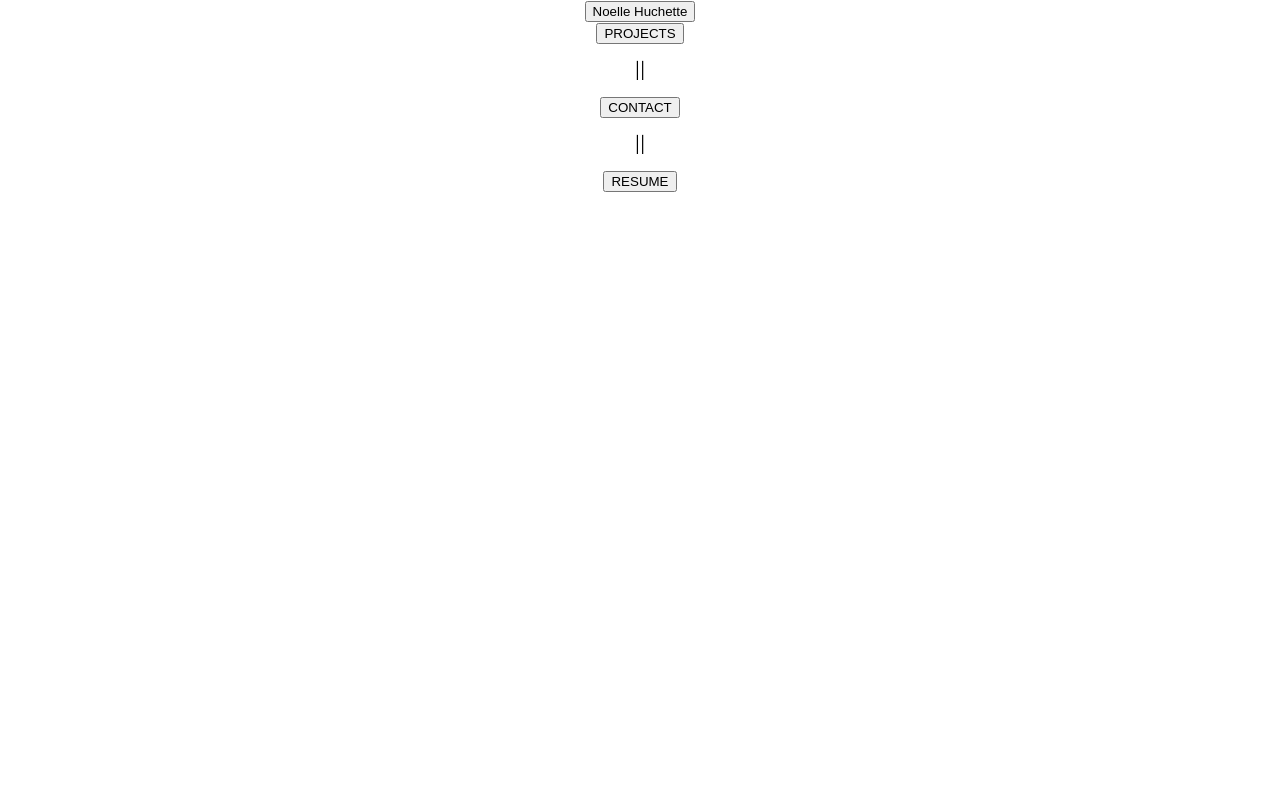
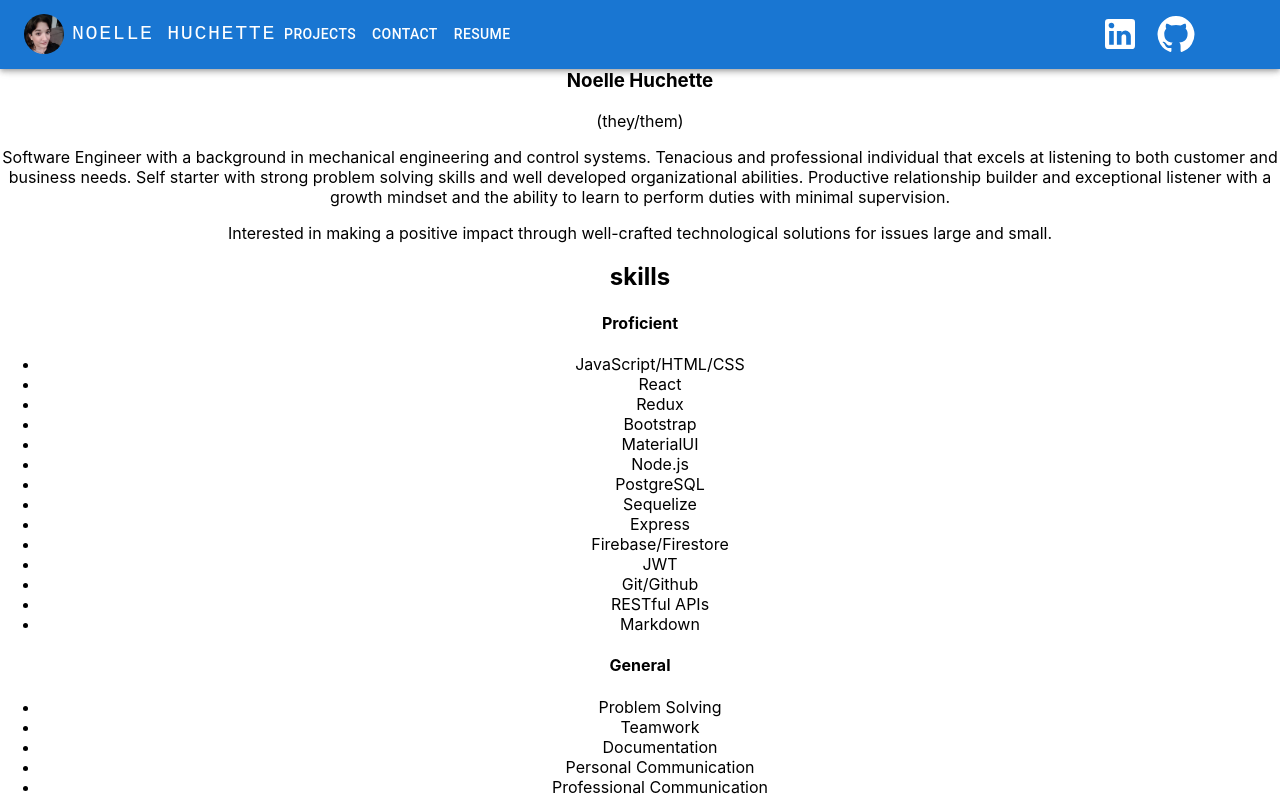
Before and after one commit to noellehuchette/portfolio-mui, a React (Create React App) app: page /contact in a window 1280 px wide. Shown: the top 798 px of the page. Built offline with nearby package versions, Linux system fonts and the light colour scheme.

Commit message:
building up navbar

```diff
--- a/package.json
+++ b/package.json
@@ -6,6 +6,7 @@
     "@emotion/react": "^11.10.5",
     "@emotion/styled": "^11.10.5",
     "@fontsource/roboto": "^4.5.8",
+    "@mui/icons-material": "^5.11.0",
     "@mui/material": "^5.11.3",
     "@testing-library/jest-dom": "^5.16.5",
     "@testing-library/react": "^13.4.0",
@@ -15,6 +16,7 @@
     "react-dom": "^18.2.0",
     "react-redux": "^8.0.5",
     "react-router-dom": "^6.6.1",
+    "react-router-hash-link": "^2.4.3",
     "react-scripts": "^5.0.1",
     "redux": "^4.2.0",
     "redux-devtools-extension": "^2.13.9",
--- a/src/App.js
+++ b/src/App.js
@@ -1,11 +1,15 @@
 import React from 'react';
 import './App.css';
 import Nav from './client/components/Nav/index';
+import Routes from './client/components/Routes';
+import Footer from './client/components/Footer';
 function App() {
   return (
     <div className="App">
       <main>
-        <Nav />
+        {/* <Nav /> */}
+        <Routes />
+        {/* <Footer /> */}
       </main>
     </div>
   );
--- a/src/client/components/Footer/index.js
+++ b/src/client/components/Footer/index.js
@@ -0,0 +1,16 @@
+import React from 'react';
+import './style.css';
+
+const Footer = () => {
+  return (
+    <div className="footer">
+      <p>||</p>
+      <a href="https://www.linkedin.com/in/noelle-huchette/">LinkedIn</a>
+      <p>||</p>
+      <a href="https://github.com/noellehuchette">Github</a>
+      <p>||</p>
+    </div>
+  );
+};
+
+export default Footer;
--- a/src/client/components/Main/index.js
+++ b/src/client/components/Main/index.js
@@ -0,0 +1,84 @@
+import React from 'react';
+import './style.css';
+
+const Main = () => {
+  return (
+    <div className="home-block">
+      <div className="personal-info">
+        <div className="headshot-block">
+          {/* <img className="headshot" src="/headshot.jpg" alt="Noelle Huchette" /> */}
+        </div>
+        <div className="bio-block">
+          <div className="block-content">
+            <div className="block-title">
+              <h2>bio</h2>
+            </div>
+            <h3>Noelle Huchette</h3>
+            <span>(they/them)</span>
+            <p>
+              {' '}
+              Software Engineer with a background in mechanical engineering and
+              control systems. Tenacious and professional individual that excels
+              at listening to both customer and business needs. Self starter
+              with strong problem solving skills and well developed
+              organizational abilities. Productive relationship builder and
+              exceptional listener with a growth mindset and the ability to
+              learn to perform duties with minimal supervision.{' '}
+            </p>
+            <p>
+              Interested in making a positive impact through well-crafted
+              technological solutions for issues large and small.
+            </p>
+          </div>
+        </div>
+        <div className="skills-block">
+          <div className="block-content">
+            <div className="block-title">
+              <h2>skills</h2>
+            </div>
+            <h4>Proficient</h4>
+            <ul>
+              <li>JavaScript/HTML/CSS</li>
+              <li>React</li>
+              <li>Redux</li>
+              <li>Bootstrap</li>
+              <li>MaterialUI</li>
+              <li>Node.js</li>
+              <li>PostgreSQL</li>
+              <li>Sequelize</li>
+              <li>Express</li>
+              <li>Firebase/Firestore</li>
+              <li>JWT</li>
+              <li>Git/Github</li>
+              <li>RESTful APIs</li>
+              <li>Markdown</li>
+            </ul>
+            <h4>General</h4>
+            <ul>
+              <li>Problem Solving</li>
+              <li>Teamwork</li>
+              <li>Documentation</li>
+              <li>Personal Communication</li>
+              <li>Professional Communication</li>
+              <li>Time Management</li>
+            </ul>
+            <h4>Learning</h4>
+            <ul>
+              <li>Java</li>
+              <li>Python</li>
+              <li>Chai</li>
+              <li>Jasmine</li>
+              <li>Stripe</li>
+              <li>D3</li>
+              <li>TypeScript</li>
+              <li>C#</li>
+              <li>Unity</li>
+            </ul>
+          </div>
+        </div>
+      </div>
+    </div>
+  );
+};
+
+export default Main;
--- a/src/client/components/Nav/index.js
+++ b/src/client/components/Nav/index.js
@@ -1,36 +1,152 @@
 import React from 'react';
-import { useNavigate } from 'react-router-dom';
+import AppBar from '@mui/material/AppBar';
+import Box from '@mui/material/Box';
+import Toolbar from '@mui/material/Toolbar';
+import IconButton from '@mui/material/IconButton';
+import Typography from '@mui/material/Typography';
+import Menu from '@mui/material/Menu';
+import MenuIcon from '@mui/icons-material/Menu';
+import Container from '@mui/material/Container';
+import Avatar from '@mui/material/Avatar';
+import Button from '@mui/material/Button';
+import Tooltip from '@mui/material/Tooltip';
+import MenuItem from '@mui/material/MenuItem';
+import { LinkedIn, GitHub, Article } from '@mui/icons-material';
+import { HashLink as Link } from 'react-router-hash-link';
 import './style.css';
 
+const pages = ['Projects', 'Contact', 'Resume'];
+const links = { Projects: '', Contact: '', Resume: '' };
+
 function Nav() {
-  let navigate = useNavigate();
+  const [anchorElNav, setAnchorElNav] = React.useState(null);
+
+  const handleOpenNavMenu = (event) => {
+    setAnchorElNav(event.currentTarget);
+  };
+
+  const handleCloseNavMenu = () => {
+    setAnchorElNav(null);
+  };
+
   return (
-    <nav>
-      <div className="menu-head">
-        <button onClick={() => navigate('/')}>Noelle Huchette</button>
-      </div>
-      <div className="menu-pages">
-        <button
-          onClick={() => {
-            navigate('/projects');
-          }}
-        >
-          PROJECTS
-        </button>
-        <p>||</p>
-        <button
-          onClick={() => {
-            navigate('/contact');
-          }}
-        >
-          CONTACT
-        </button>
-        <p>||</p>
-        <a href="/NoelleHuchetteResume.pdf" download="NoelleHuchetteResume">
-          <button>RESUME</button>
-        </a>
-      </div>
-    </nav>
+    <AppBar position="fixed">
+      <Container maxWidth="xl">
+        <Toolbar disableGutters>
+          <Typography
+            variant="h6"
+            noWrap
+            component="a"
+            href="/"
+            sx={{
+              display: { xs: 'none', sm: 'flex' },
+              fontFamily: 'monospace',
+              fontWeight: 500,
+              letterSpacing: '.1rem',
+              color: 'inherit',
+              textDecoration: 'none',
+              textAlign: 'center',
+              alignItems: 'center',
+              justifyContent: 'baseline',
+              gap: 1
+            }}
+          >
+            <Avatar alt="Noelle Huchette" src="/headshot.jpg" />
+            NOELLE HUCHETTE
+          </Typography>
+
+          <Box sx={{ flexGrow: 1, display: { xs: 'flex', sm: 'none' } }}>
+            <IconButton
+              size="large"
+              aria-label="account of current user"
+              aria-controls="menu-appbar"
+              aria-haspopup="true"
+              onClick={handleOpenNavMenu}
+              color="inherit"
+            >
+              <MenuIcon />
+            </IconButton>
+            <Menu
+              id="menu-appbar"
+              anchorEl={anchorElNav}
+              anchorOrigin={{
+                vertical: 'bottom',
+                horizontal: 'left'
+              }}
+              keepMounted
+              transformOrigin={{
+                vertical: 'top',
+                horizontal: 'left'
+              }}
+              open={Boolean(anchorElNav)}
+              onClose={handleCloseNavMenu}
+              sx={{
+                display: { xs: 'block', sm: 'none' }
+              }}
+            >
+              {pages.map((page) => (
+                <MenuItem key={page} onClick={handleCloseNavMenu}>
+                  <Typography textAlign="center">{page}</Typography>
+                </MenuItem>
+              ))}
+            </Menu>
+          </Box>
+          <Typography
+            variant="h5"
+            noWrap
+            component="a"
+            href=""
+            sx={{
+              display: { xs: 'flex', sm: 'none' },
+              flexGrow: 1,
+              fontFamily: 'monospace',
+              fontWeight: 500,
+              letterSpacing: '.3rem',
+              color: 'inherit',
+              textDecoration: 'none',
+              textAlign: 'center',
+              alignItems: 'center',
+              justifyContent: 'baseline',
+              gap: 1
+            }}
+          >
+            {' '}
+            <Avatar alt="Noelle Huchette" src="/headshot.jpg" />
+            NEH
+          </Typography>
+          <Box sx={{ flexGrow: 1, display: { xs: 'none', sm: 'flex' } }}>
+            {pages.map((page) => (
+              <Button
+                key={page}
+                onClick={handleCloseNavMenu}
+                sx={{ my: 2, color: 'white', display: 'block' }}
+              >
+                {page}
+              </Button>
+            ))}
+          </Box>
+
+          <Box sx={{ flexGrow: 0.2 }}>
+            <IconButton
+              aria-label="LinkedIn"
+              onClick={() =>
+                window.open('https://www.linkedin.com/in/noelle-huchette/')
+              }
+              color="inherit"
+            >
+              <LinkedIn sx={{ fontSize: { sm: '1.5rem', md: '2.5rem' } }} />
+            </IconButton>
+            <IconButton
+              aria-label="GitHub"
+              onClick={() => window.open('https://github.com/noellehuchette')}
+              color="inherit"
+            >
+              <GitHub sx={{ fontSize: { sm: '1.5rem', md: '2.5rem' } }} />
+            </IconButton>
+          </Box>
+        </Toolbar>
+      </Container>
+    </AppBar>
   );
 }
 
--- a/src/client/components/Routes.js
+++ b/src/client/components/Routes.js
@@ -0,0 +1,20 @@
+import React from 'react';
+import { Route, Routes } from 'react-router-dom';
+import Main from './Main';
+import Nav from './Nav';
+
+const Router = (props) => {
+  return (
+    <div className="content">
+      {/* <Routes>
+        <Route exact path="/" element={<Main />} />
+        <Route exact path="/projects" element={<Projects />} />
+        <Route exact path="/contact" element={<Contact />} />
+      </Routes> */}
+      <Nav />
+      <Main />
+    </div>
+  );
+};
+
+export default Router;
```
Also changed, not shown: public/headshot.jpg (added), 1 other file (tests, documents, lock files or other folders).
